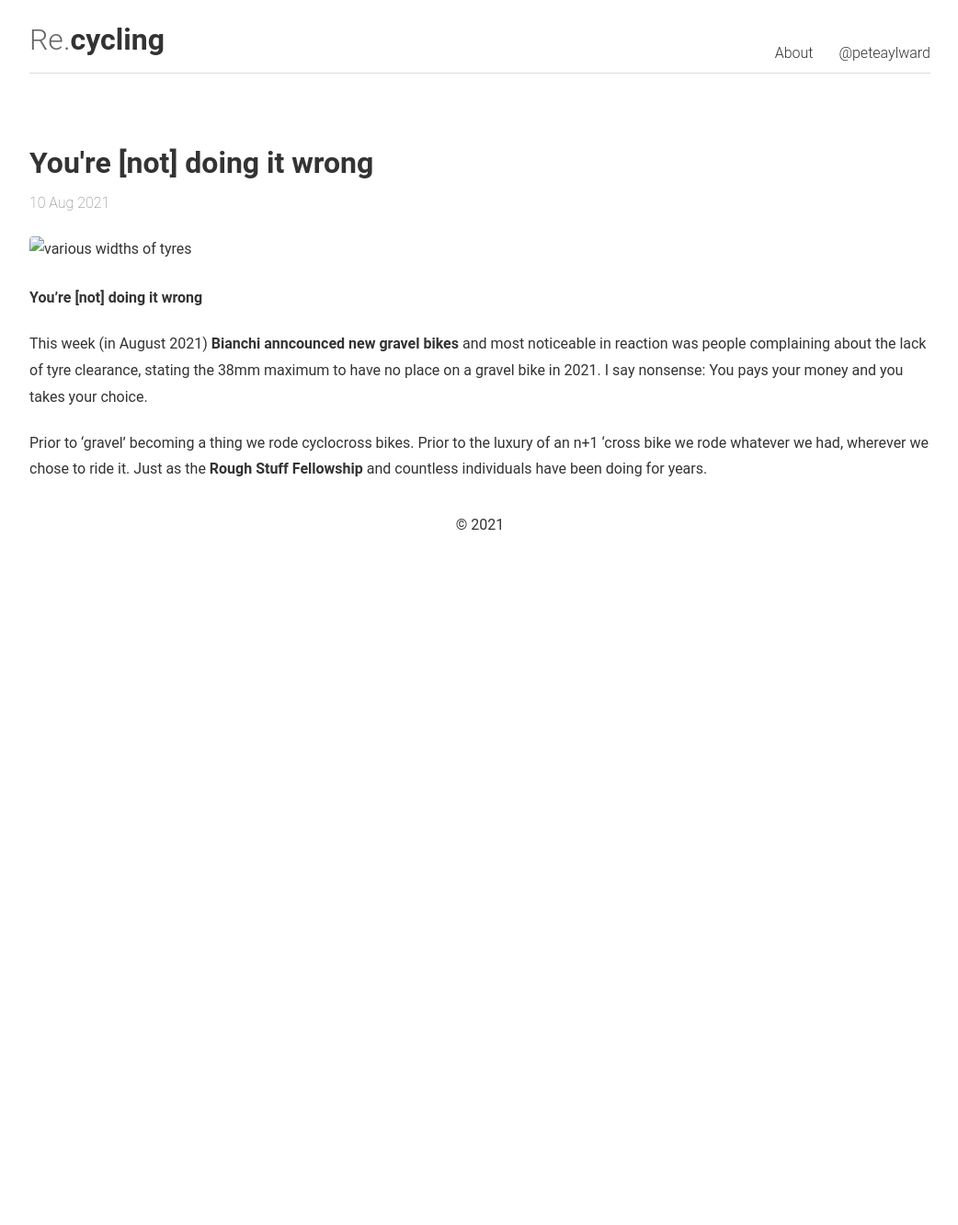
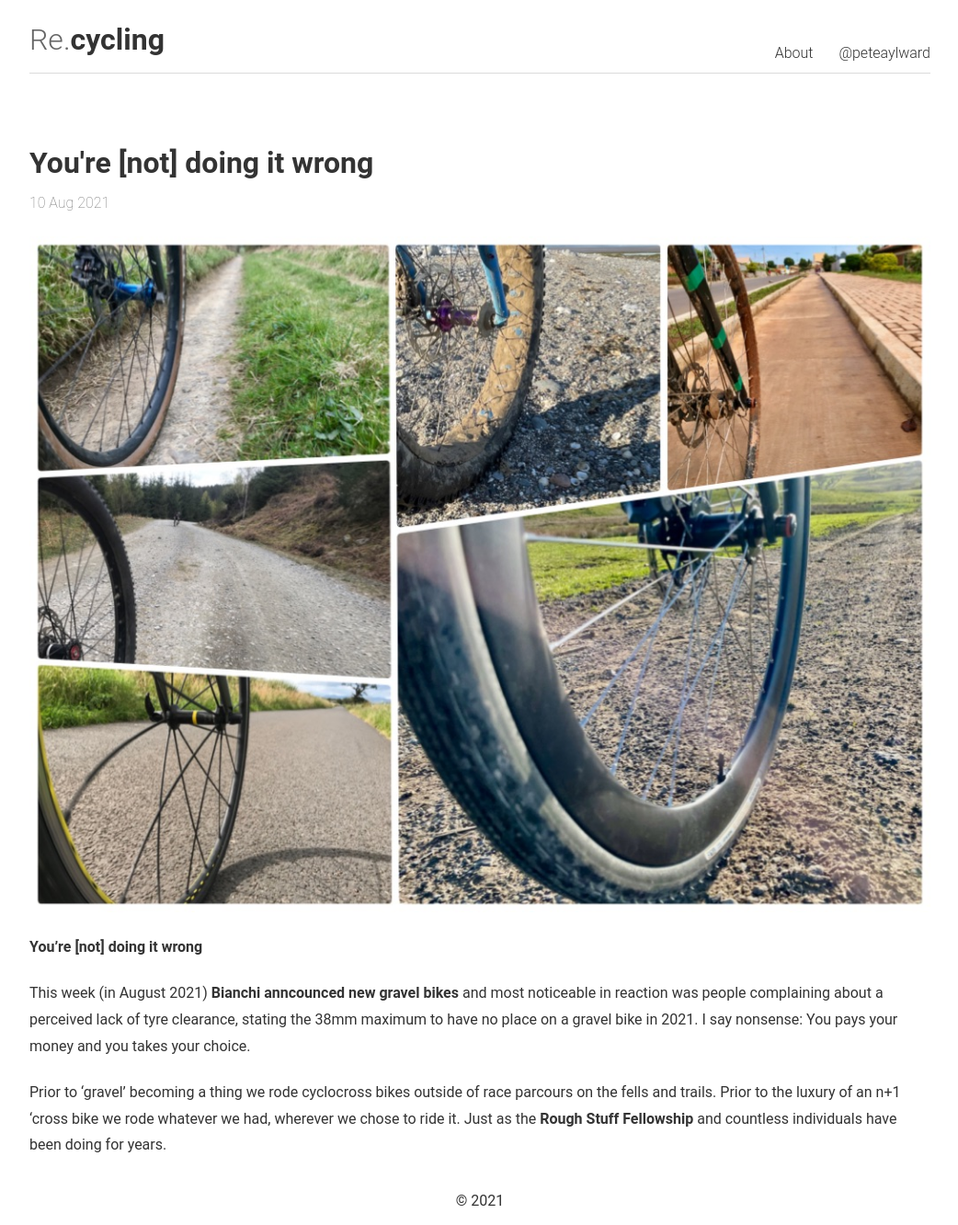
Before and after one commit to hypertelia/hypertelia.github.io, a Jekyll site: the page built from _posts/2021-08-10-doing-it-wrong.md, in a window 1280 px wide. Shown: the whole page at 92% size, without its empty margins (118-1160 px from the left). Built offline with Jekyll 4.4.1, drawn with Linux system fonts in a browser that asks for light colours; before the commit the page ends 900 px from its top, so only the background shows below that.

Commit message:
Update 2021-08-10-doing-it-wrong.md

```diff
--- a/_posts/2021-08-10-doing-it-wrong.md
+++ b/_posts/2021-08-10-doing-it-wrong.md
@@ -4,15 +4,15 @@ title: You're [not] doing it wrong
 date: 2021-08-10 10:37
 category:
 author: Pete Aylward
-image: /img/posts/wheels.jpg
+image: /img/post/wheels.jpg
 tags: []
 summary: There's no real right and wrong in cycling
 ---
 
-![various widths of tyres](/img/posts/wheels.jpg)
+![various widths of tyres](/img/post/wheels.jpg)
 
 **You're [not] doing it wrong**
 
-This week (in August 2021) [Bianchi anncounced new gravel bikes](https://road.cc/content/tech-news/bianchi-reveals-new-impulso-pro-gravel-bike-285501) and most noticeable in reaction was people complaining about the lack of tyre clearance, stating the 38mm maximum to have no place on a gravel bike in 2021. I say nonsense: You pays your money and you takes your choice.
+This week (in August 2021) [Bianchi anncounced new gravel bikes](https://road.cc/content/tech-news/bianchi-reveals-new-impulso-pro-gravel-bike-285501) and most noticeable in reaction was people complaining about a perceived lack of tyre clearance, stating the 38mm maximum to have no place on a gravel bike in 2021. I say nonsense: You pays your money and you takes your choice.
 
-Prior to 'gravel' becoming a thing we rode cyclocross bikes. Prior to the luxury of an n+1 'cross bike we rode whatever we had, wherever we chose to ride it. Just as the [Rough Stuff Fellowship](https://www.rsf.org.uk) and countless individuals have been doing for years.
+Prior to 'gravel' becoming a thing we rode cyclocross bikes outside of race parcours on the fells and trails. Prior to the luxury of an n+1 'cross bike we rode whatever we had, wherever we chose to ride it. Just as the [Rough Stuff Fellowship](https://www.rsf.org.uk) and countless individuals have been doing for years.
```
